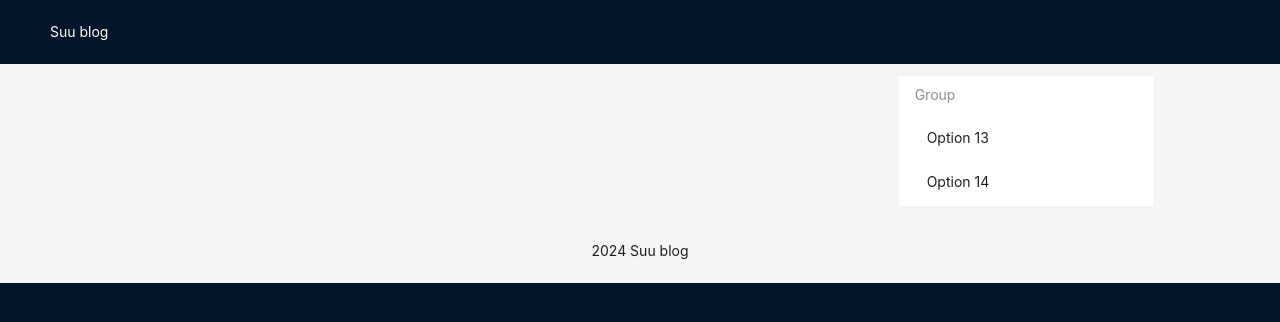
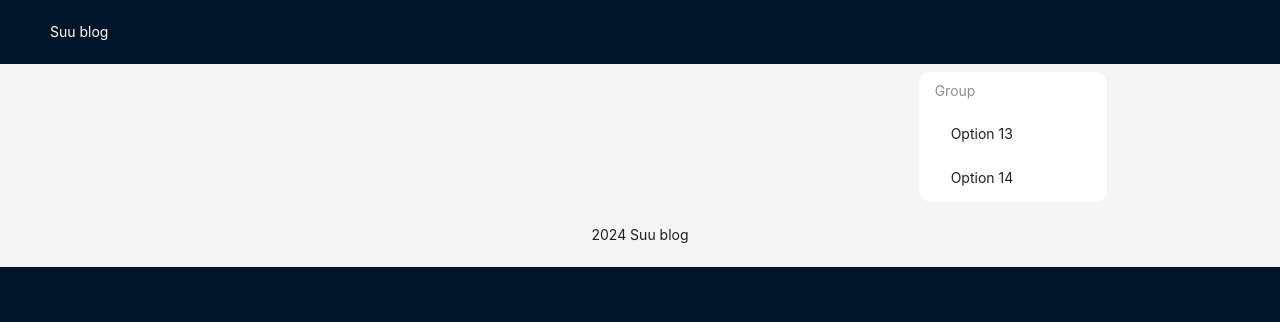
Before and after one commit to su-san1129/suu-blog, a React (Vite) app in the folder apps/client/: page / in a window 1280 px wide. Shown: the top 322 px of the page. Built offline with nearby package versions, Linux system fonts and the light colour scheme; no server answers.

Commit message:
記事表示のレスポンシブ対応

```diff
--- a/apps/client/src/App.tsx
+++ b/apps/client/src/App.tsx
@@ -2,22 +2,10 @@ import "./App.css";
 import { Layout, theme, Menu, Row, Col } from "antd";
 import { SWRConfig } from "swr";
 import { fetcher } from "./api/fetcher";
-import ArticleList from "./components/article/ArticleList";
-const { Header, Content, Footer } = Layout;
+import Content from "./components/layout/Content";
+const { Header, Footer } = Layout;
 
 function App() {
-  const items = [
-    {
-      key: "grp",
-      label: "Group",
-      type: "group",
-      children: [
-        { key: "13", label: "Option 13" },
-        { key: "14", label: "Option 14" },
-      ],
-    },
-  ];
-
   return (
     <SWRConfig value={{ fetcher }}>
       <Layout>
@@ -26,30 +14,7 @@ function App() {
             Suu blog
           </div>
         </Header>
-        <Content style={{ padding: "12px 48px" }}>
-          <Row justify="center">
-            <Col span="14">
-              <ArticleList />
-            </Col>
-            <Col span="4">
-              <div
-                style={{
-                  width: 256,
-                  margin: "0 12px",
-                  borderRadius: "12px",
-                }}
-              >
-                <Menu
-                  style={{ width: 256 }}
-                  defaultSelectedKeys={["1"]}
-                  defaultOpenKeys={["sub1"]}
-                  mode="inline"
-                  items={items}
-                />
-              </div>
-            </Col>
-          </Row>
-        </Content>
+        <Content />
         <Footer style={{ textAlign: "center" }}>2024 Suu blog</Footer>
       </Layout>
     </SWRConfig>
--- a/apps/client/src/components/article/ArticleList.tsx
+++ b/apps/client/src/components/article/ArticleList.tsx
@@ -4,9 +4,10 @@ import Article from "./Article";
 const ArticleList = () => {
   const { data, isLoading } = useSWR("/api/articles");
   if (isLoading) return <>is loading...</>;
+
   return (data || []).map((d) => (
-    <div style={{ marginTop: "8px" }}>
-      <Article key={d.title} title={d.title} body={d.body} />
+    <div key={d.title} style={{ marginBottom: "8px" }}>
+      <Article title={d.title} body={d.body} />
     </div>
   ));
 };
--- /dev/null
+++ b/apps/client/src/components/layout/Content.tsx
@@ -0,0 +1,53 @@
+import { Layout, Row, Col, Menu, Grid } from "antd";
+import ArticleList from "../article/ArticleList";
+const { Content: AntContent } = Layout;
+const { useBreakpoint } = Grid;
+
+const Content = () => {
+  const screens = useBreakpoint();
+
+  const items = [
+    {
+      key: "grp",
+      label: "Group",
+      type: "group",
+      children: [
+        { key: "13", label: "Option 13" },
+        { key: "14", label: "Option 14" },
+      ],
+    },
+  ];
+
+  if (Boolean(screens.xs)) {
+    return (
+      <AntContent style={{ marginTop: "8px" }}>
+        <Row justify="center">
+          <Col span="22">
+            <ArticleList />
+          </Col>
+        </Row>
+      </AntContent>
+    );
+  }
+
+  return (
+    <AntContent style={{ marginTop: "8px" }}>
+      <Row justify="center">
+        <Col span="14">
+          <ArticleList />
+        </Col>
+        <Col span="4">
+          <div
+            style={{
+              margin: "0 12px",
+            }}
+          >
+            <Menu style={{ borderRadius: "12px" }} items={items} />
+          </div>
+        </Col>
+      </Row>
+    </AntContent>
+  );
+};
+
+export default Content;
```
